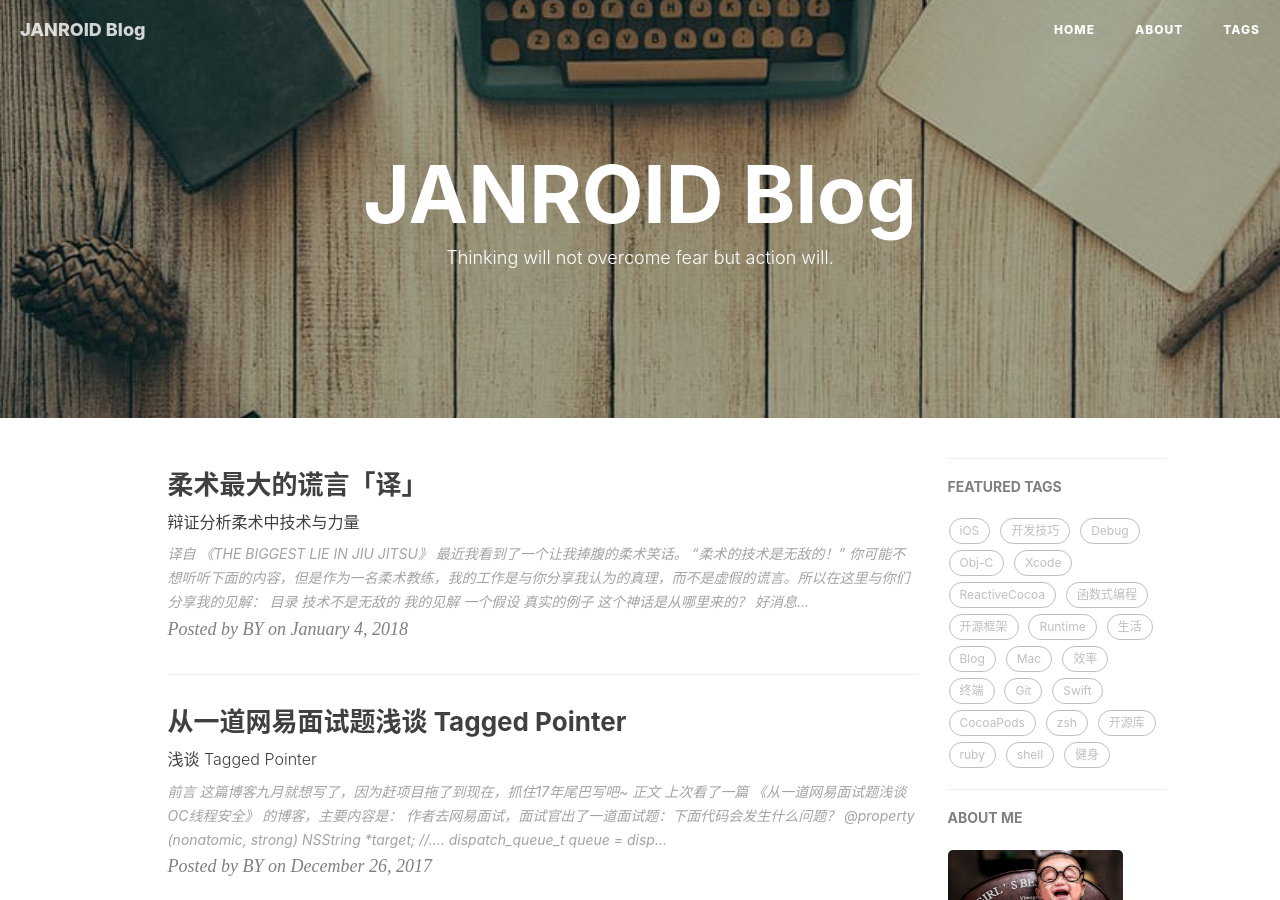
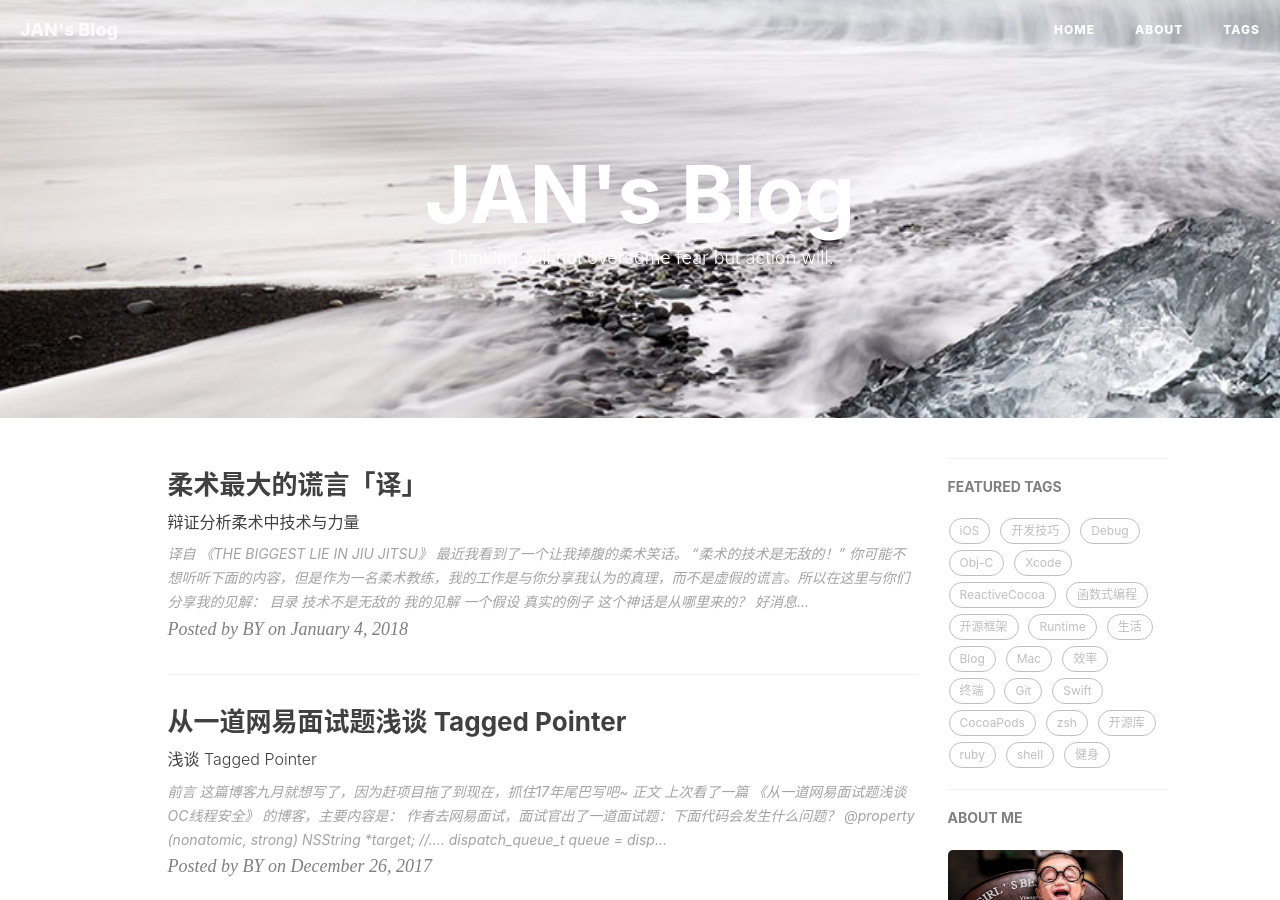
Before and after one commit to janroid/janroid.github.io, a Jekyll site: the page built from index.html, in a window 1280 px wide and 900 px high. Built offline with Jekyll 4.4.1, drawn with Linux system fonts in a browser that asks for light colours; nearby versions of some CDN libraries; the list of posts is cut into pages by our own code; comment, search, counter and statistics services are not loaded; some of the changed text lies outside the part shown.

Commit message:
update : bg and config

```diff
--- a/_config.yml
+++ b/_config.yml
@@ -1,5 +1,5 @@
 # Site settings
-title: JANROID Blog
+title: JAN's Blog
 SEOTitle: 亚方的博客 | BY Blog
 header-img: img/post-bg-desk.jpg
 email: jxaylsh@gmail.com
@@ -7,7 +7,7 @@ description: "The pursuit of the ultimate!"
 keyword: "janroid"
 url: "http://janroid.github.io"          # your host, for absolute URL
 baseurl: ""      # for example, '/blog' if your blog hosted on 'host/blog'
-github_repo: "https://github.com/janroid/janorid.github.io.git" # you code repository
+github_repo: "https://github.com/janroid" # you code repository
 
 # Sidebar settings
 sidebar: true                           # whether or not using Sidebar.
```
Also changed, not shown: img/post-bg-desk.jpg.
